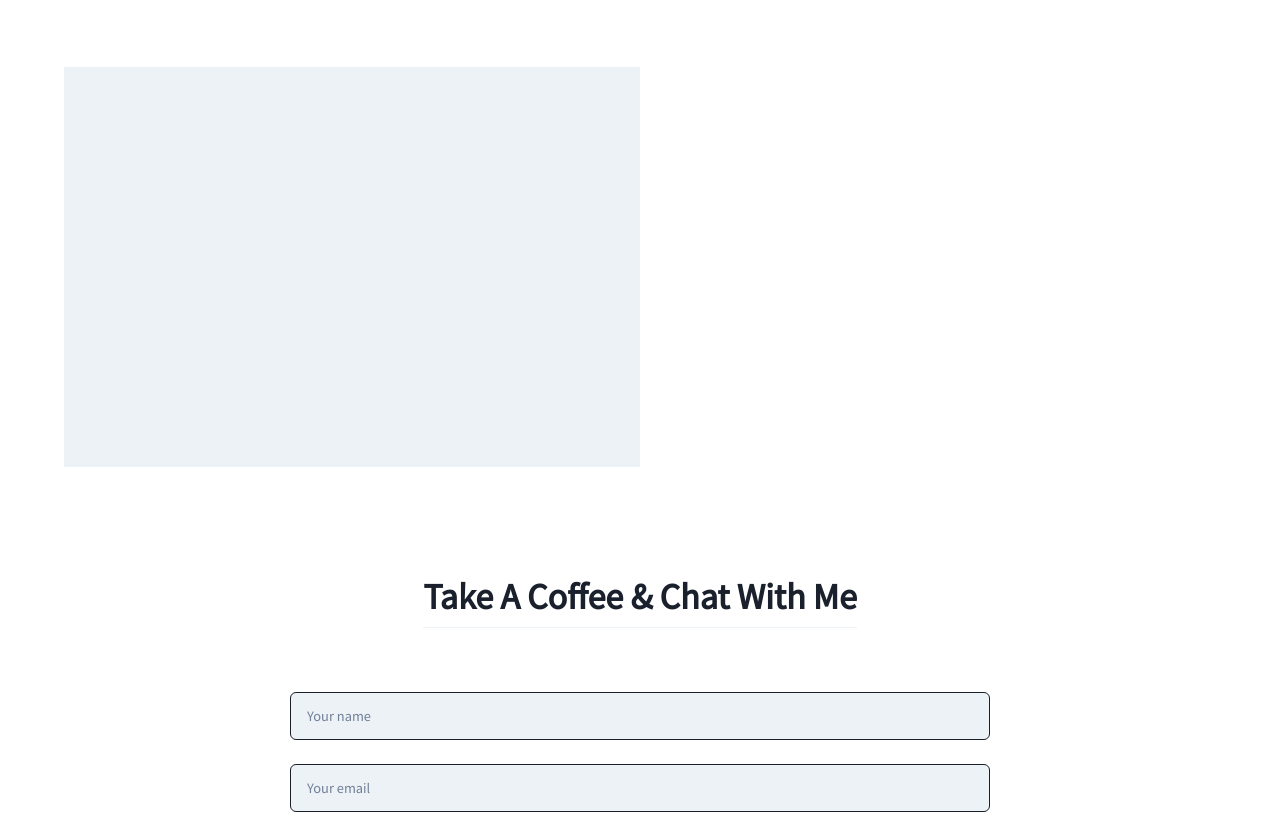
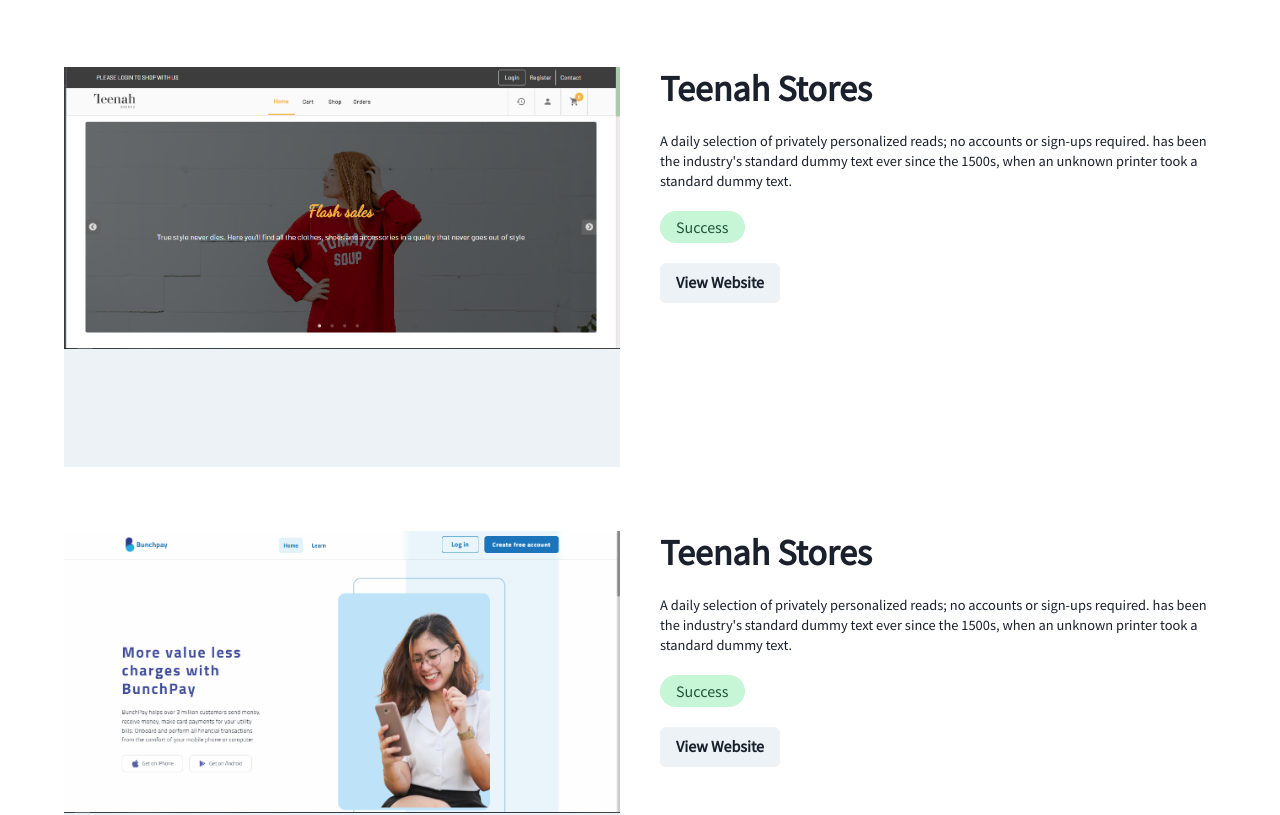
Before and after one commit to OkoloJohnbosco/portfolio, a Next.js app: page / in a window 1280 px wide. Shown: the part 1660-2475 px from the top of the page. Built offline with nearby package versions, Linux system fonts and the light colour scheme; a web font is replaced by a local one.

Commit message:
chore: create

```diff
--- a/components/project/index.tsx
+++ b/components/project/index.tsx
@@ -1,20 +1,51 @@
-import { Box, Heading, SimpleGrid, Stack, Text } from "@chakra-ui/react";
+import {
+  Badge,
+  Box,
+  Button,
+  Heading,
+  HStack,
+  SimpleGrid,
+  Stack,
+  Text,
+} from "@chakra-ui/react";
 import Image, { StaticImageData } from "next/image";
 import React from "react";
 
 function Project({ img }: { img: StaticImageData }) {
   return (
     <Stack>
-      <SimpleGrid columns={{ base: 1, md: 2 }}>
+      <SimpleGrid columns={{ base: 1, md: 2 }} rowGap={16} columnGap={10}>
         <Stack>
           <Box h="400px" bg="gray.100">
-            {/* <Image src="" alt="" /> */}
+            <Image src={img} alt="" />
           </Box>
         </Stack>
-        <Stack>
-          <Heading></Heading>
-          <Text></Text>
-          <Stack></Stack>
+        <Stack spacing={5}>
+          <Heading>Teenah Stores</Heading>
+          <Text>
+            A daily selection of privately personalized reads; no accounts or
+            sign-ups required. has been the industry's standard dummy text ever
+            since the 1500s, when an unknown printer took a standard dummy text.
+          </Text>
+          <HStack>
+            <Badge
+              textTransform="capitalize"
+              colorScheme="green"
+              variant="subtle"
+              py={1}
+              px={4}
+              fontSize="md"
+              fontWeight="normal"
+              rounded="full"
+            >
+              Success
+            </Badge>
+          </HStack>
+          <Stack>
+            <a href="https://twitter.com/JohnboscoOkolo" target="_blank">
+              <Button>View Website</Button>
+            </a>
+          </Stack>
         </Stack>
       </SimpleGrid>
     </Stack>
--- a/components/projects/index.tsx
+++ b/components/projects/index.tsx
@@ -1,14 +1,10 @@
 import React from "react";
-import {
-  Stack,
-  SimpleGrid,
-  Heading,
-  useColorModeValue,
-} from "@chakra-ui/react";
-import TimeLine from "../timeline";
+import { Stack, Heading, useColorModeValue } from "@chakra-ui/react";
 import Section from "../section";
-import Image from "next/image";
 import Project from "../project";
+import project_1Img from "../../public/images/project-1.png";
+import project_2Img from "../../public/images/project-2.png";
+import project_3Img from "../../public/images/project-3.png";
 
 function Projects() {
   const value = useColorModeValue("gray.100", "rgba(0,0,0,0.3)");
@@ -27,7 +23,9 @@
           Projects
         </Heading>
         <Stack rowGap={16} columnGap={10} py={5}>
-          <Project />
+          <Project img={project_1Img} />
+          <Project img={project_2Img} />
+          <Project img={project_3Img} />
         </Stack>
       </Section>
     </Stack>
```
